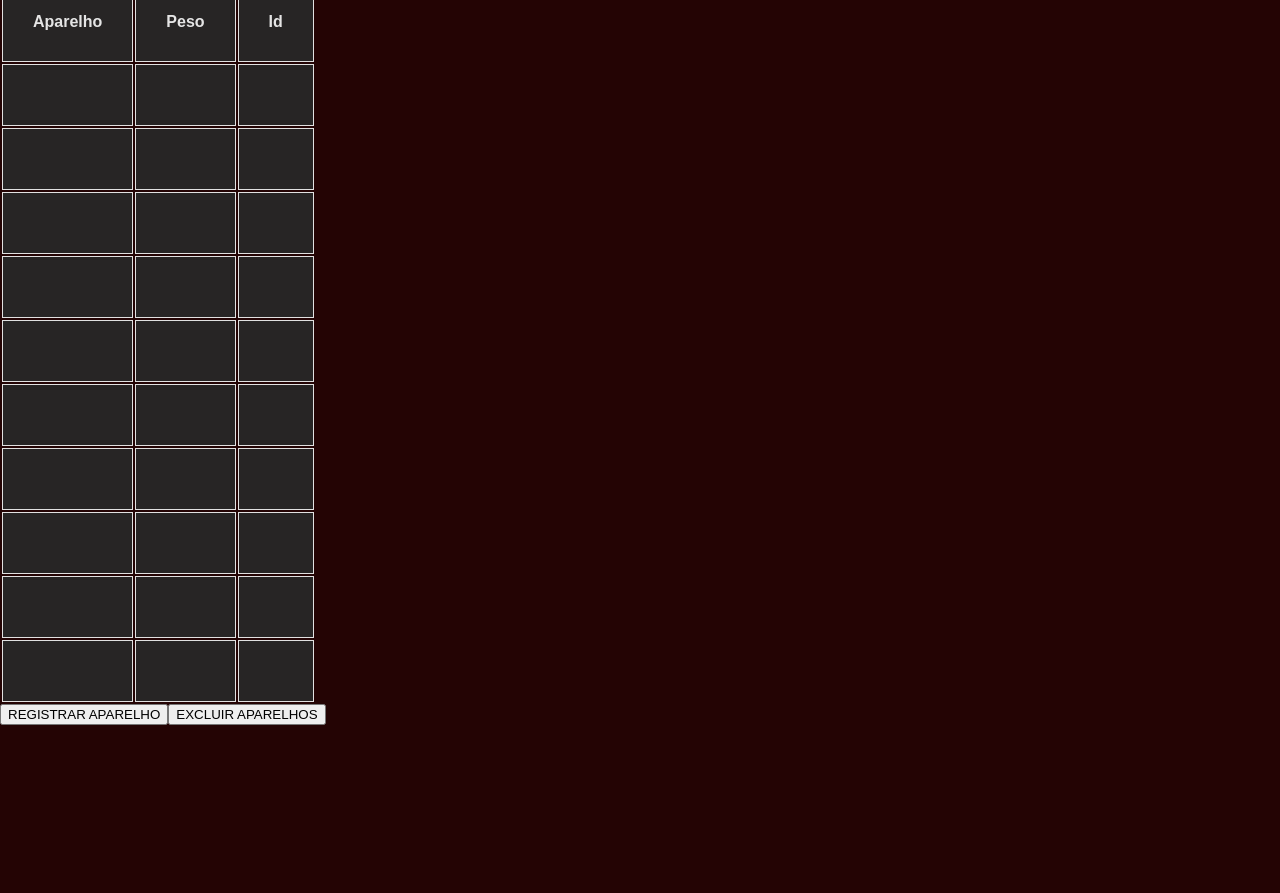
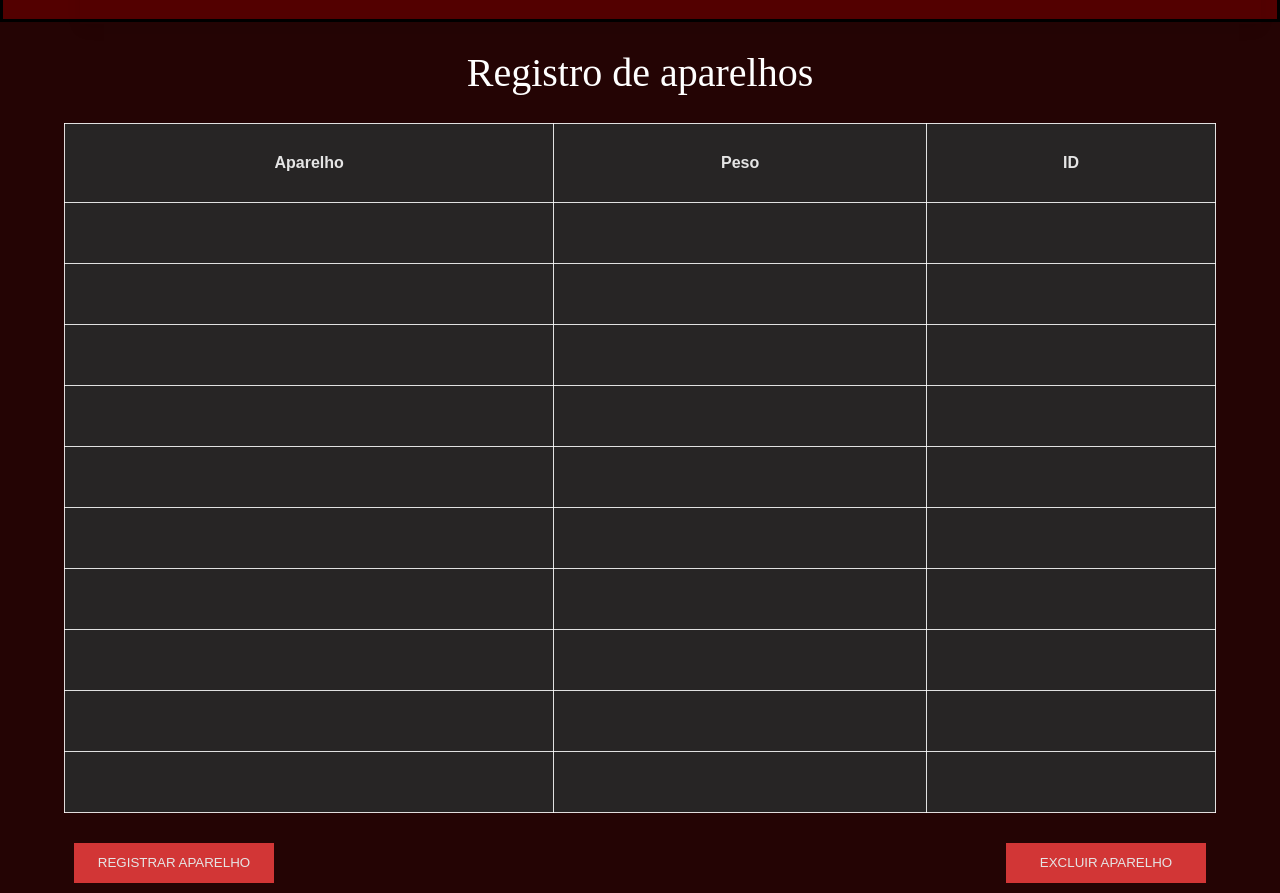
Before and after one commit to beamedina/fabrica-telas-JS, a Next.js app in the folder jsfabrica/: page /mari-r-aparelho in a window 1280 px wide. Shown: the part 100-993 px from the top of the page. Before the commit the page ends 825 px from the top, so only its background shows below. Built offline with nearby package versions, Linux system fonts and the light colour scheme.

Commit message:
Registro pronto

```diff
--- a/jsfabrica/src/app/mari-r-aparelho/aparelho.module.css
+++ b/jsfabrica/src/app/mari-r-aparelho/aparelho.module.css
@@ -1,71 +1,65 @@
-/* public/styles.css */
+.title {
+  text-align: center;
+  color: #fff;
+  font-size: 40px;
+  font-family: "Gentium Plus", serif;
+  font-weight: 100;
+}
 
-body {
-    margin: 0;
-    padding: 0;
-    font-family: Arial, sans-serif;
-    background: linear-gradient(to bottom, black, #8B0000);
-    height: 100%;
+.table {
+  border: 1px solid #fff;
+  border-collapse: collapse;
+  margin: auto;
+  margin-top: 1%;
+  width: 90%;
+  overflow-x: auto;
+}
+
+.botaoPrimario, .botaoSecundario {
+  background-color: #D23636;
+  color: #E5E5E5;
+  width: 200px;
+  height: 40px;
+  font-family: "Jockey One", sans-serif;
+  border: none;
+  cursor: pointer;
+  margin: 10px;
+}
+
+.botoes {
+  display: flex;
+  justify-content: space-between;
+  width: 90%;
+  margin: 20px auto;
+  flex-wrap: wrap;
+}
+
+@media (max-width: 768px) {
+  .title {
+      font-size: 30px;
   }
 
-
-
-  .container {
-    position: fixed;
-    top: 0;
-    left: 0;
-    width: 100vw;
-    height: 100vh;
-    background: rgba(0, 0, 0, 0.7);
-    display: flex;
-    justify-content: center;
-    align-items: center;
-    z-index: 1000;
-  }
-
-  .titulo {
-    font-size: 36px;
-    color: white;
-    margin-bottom: 20px;
-  }
-
-  .tabela {
-    width: 80%;
-    border-collapse: collapse;
-    background-color: #333;
-    color: white;
-  }
-
-  .tabela th, .tabela td {
-    border: 1px solid #555;
-    padding: 10px;
-    text-align: left;
-  }
-
-  .tabela th {
-    background-color: #444;
-    font-weight: bold;
+  .botaoPrimario, .botaoSecundario {
+      width: 150px;
+      height: 35px;
   }
 
   .botoes {
-    margin-top: 20px;
-    display: flex;
-    gap: 20px;
+      justify-content: center;
+  }
+}
+
+@media (max-width: 480px) {
+  .title {
+      font-size: 24px;
   }
 
-  .botao {
-    background-color: #D32F2F;
-    color: white;
-    padding: 10px 20px;
-    border: none;
-    border-radius: 5px;
-    cursor: pointer;
+  .botaoPrimario, .botaoSecundario {
+      width: 100%;
+      margin: 5px 0;
   }
 
-  .botao:hover {
-    background-color: #B71C1C;
+  .botoes {
+      flex-direction: column;
   }
-
-  .botao:focus {
-    outline: none;
-  }
+}
--- a/jsfabrica/src/app/mari-r-aparelho/page.js
+++ b/jsfabrica/src/app/mari-r-aparelho/page.js
@@ -1,40 +1,104 @@
-// pages/index.js
-import React from 'react';
-import Head from 'next/head';
-import Image from "next/image";
-import styles from ".aparelho.module.css"
+"use client";
+
+import React, { useState } from "react";
+import styles from "./aparelho.module.css";
+import Header from "@/components/Header";
+import CadAparelhos from "../maria-c-aparelhos/page";
+import ExcluirFunci from "../mari_excluir/page";
 
 const RegistroAparelhos = () => {
+  const [openModalExcluir, setOpenModalExcluir] = useState(false); // excluir funcionario
+  const [openModalAparelhos, setOpenModalAparelhos] = useState(false); // cadastro aparelhos
+
   return (
-    <div className="container">
-      <Head>
-        <title>Registro de Aparelhos</title>
-      </Head>
-      <h1 className="titulo">Registro de aparelhos</h1>
-
-      <table className="tabela">
-        <thead>
+    <div>
+      <Header />
+      <h1 className={styles.title}>Registro de aparelhos</h1>
+      <table className={styles.table}>
       <tr>
           <th>Aparelho</th>
           <th>Peso</th>
-            <th>Id</th>
+          <th>ID</th>
         </tr>
-        </thead>
-        <tbody>
-          {[...Array(10)].map((_, index) => (
-            <tr key={index}>
+
+        <tr>
           <td></td>
           <td></td>
           <td></td>
         </tr>
-          ))}
-        </tbody>
+
+        <tr>
+          <td></td>
+          <td></td>
+          <td></td>
+        </tr>
+
+        <tr>
+          <td></td>
+          <td></td>
+          <td></td>
+        </tr>
+
+        <tr>
+          <td></td>
+          <td></td>
+          <td></td>
+        </tr>
+
+        <tr>
+          <td></td>
+          <td></td>
+          <td></td>
+        </tr>
+
+        <tr>
+          <td></td>
+          <td></td>
+          <td></td>
+        </tr>
+
+        <tr>
+          <td></td>
+          <td></td>
+          <td></td>
+        </tr>
+
+        <tr>
+          <td></td>
+          <td></td>
+          <td></td>
+        </tr>
+
+        <tr>
+          <td></td>
+          <td></td>
+          <td></td>
+        </tr>
+
+        <tr>
+          <td></td>
+          <td></td>
+          <td></td>
+        </tr>
       </table>
-
-      <div className="botoes">
-        <button className="botao">REGISTRAR APARELHO</button>
-        <button className="botao">EXCLUIR APARELHOS</button>
+      <div className={styles.botoes}>
+        <button
+          className={styles.botaoPrimario}
+          type="submit"
+          onClick={() => setOpenModalAparelhos(true)}
+        >
+          REGISTRAR APARELHO
+        </button>
+        <button
+          className={styles.botaoSecundario}
+          type="submit"
+          onClick={() => setOpenModalExcluir(true)}
+        >
+          EXCLUIR APARELHO
+        </button>
       </div>
+      <CadAparelhos isOpen={openModalAparelhos} setOpenModal={setOpenModalAparelhos} />
+      <ExcluirFunci isOpen={openModalExcluir} setOpenModal={setOpenModalExcluir} />
     </div>
   );
 };
--- a/jsfabrica/src/components/Header/index.js
+++ b/jsfabrica/src/components/Header/index.js
@@ -66,7 +66,7 @@ const Header = () => {
               </a>
             </li>
             <li className={styles.itemSubMenu}>
-              <a className={styles.linkSubmenu} href="/mari_Registro-aparelho">
+              <a className={styles.linkSubmenu} href="/mari-r-aparelho">
                 Aparelhos
               </a>
             </li>
```
Lines whose indentation alone changed are shown as unchanged.
